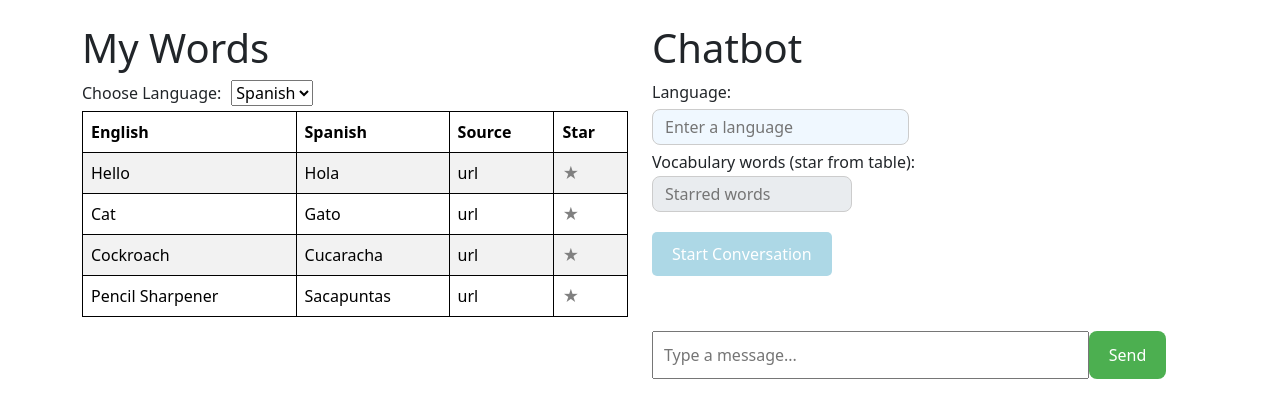
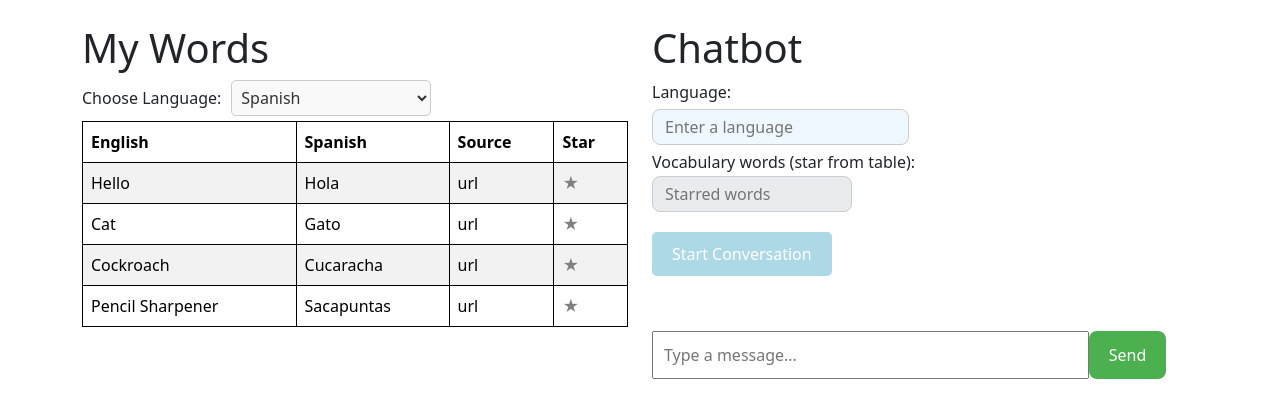
Before and after one commit to aryapsinha/languagelearner, a React (Create React App) app in the folder lang/: page / in a window 1280 px wide. Shown: the top 418 px of the page. Built offline with nearby package versions, Linux system fonts and the light colour scheme.

Commit message:
Updated Choose Language dropdown

```diff
--- a/lang/src/App.css
+++ b/lang/src/App.css
@@ -161,3 +161,21 @@
   border-radius: 5px;
   margin: 5px 0;
 }
+
+.select-language {
+  padding: 5px;
+  border: 1px solid #ccc;
+  border-radius: 5px;
+  background-color: #f9f9f9;
+  font-size: 16px;
+  color: #333;
+  margin-left: 10px;
+  width: 200px; /* You can adjust the width to fit your needs */
+  transition: border-color 0.3s, background-color 0.3s; /* Smooth transition for hover/focus */
+}
+
+.select-language:focus {
+  border-color: #007bff;
+  background-color: #f1faff;
+  outline: none; /* Remove default outline */
+}
--- a/lang/src/App.jsx
+++ b/lang/src/App.jsx
@@ -130,10 +130,11 @@ function App() {
             <select
               value={selectedLanguage}
               onChange={(e) => setSelectedLanguage(e.target.value)}
-              style={{ marginLeft: "10px" }}
+              className="select-language"
             >
               <option value="spanish">Spanish</option>
               <option value="chinese">Chinese</option>
+              {/* Add more options here */}
             </select>
           </div>
           <table className="table table-bordered table-striped">
```
